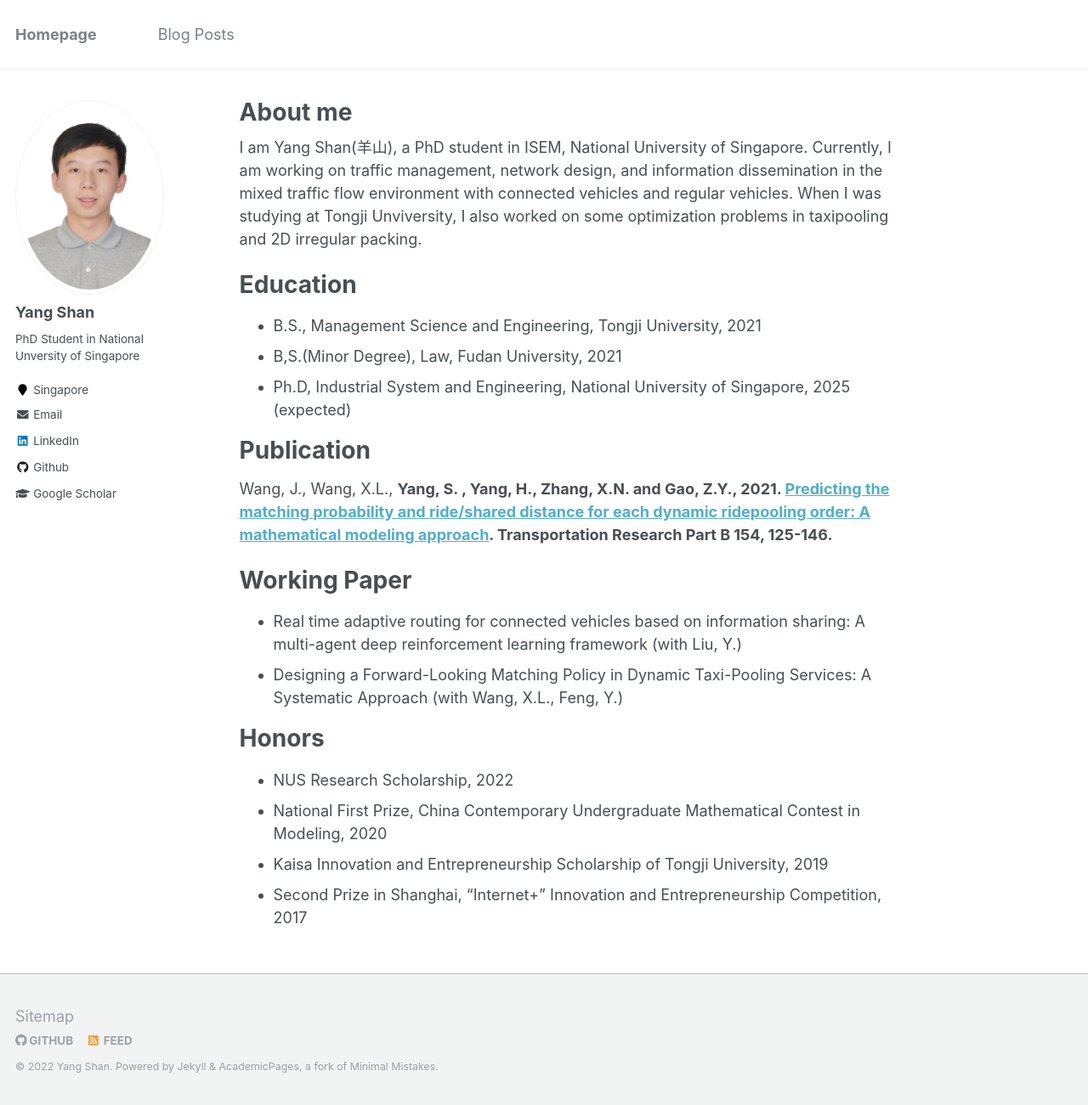
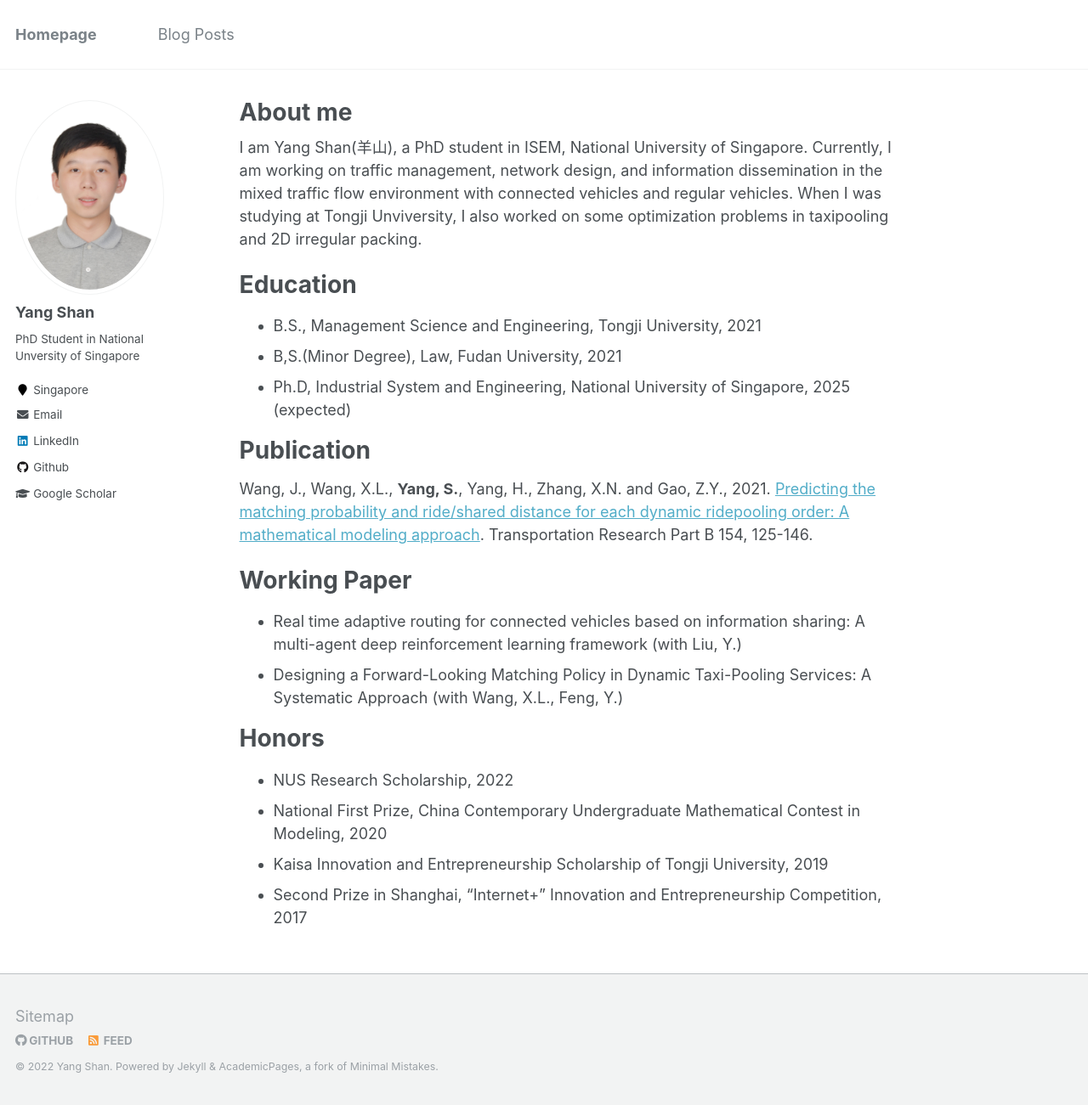
Before and after one commit to seanys/seanys.github.io, a Jekyll site: the page built from _pages/about.md, in a window 1280 px wide and 1301 px high. Shown: the whole window at 85% size. Built offline with Jekyll 4.4.1, drawn with Linux system fonts in a browser that asks for light colours.

```diff
--- a/_pages/about.md
+++ b/_pages/about.md
@@ -18,9 +18,7 @@ Education
 
 Publication
 ======
-Wang, J., Wang, X.L.,
-<b>Yang, S.<b/>
-, Yang, H., Zhang, X.N. and Gao, Z.Y., 2021. [Predicting the matching probability and ride/shared distance for each dynamic ridepooling order: A mathematical modeling approach](https://www.sciencedirect.com/science/article/pii/S0191261521001880). Transportation Research Part B 154, 125-146.
+Wang, J., Wang, X.L., **Yang, S.**, Yang, H., Zhang, X.N. and Gao, Z.Y., 2021. [Predicting the matching probability and ride/shared distance for each dynamic ridepooling order: A mathematical modeling approach](https://www.sciencedirect.com/science/article/pii/S0191261521001880). Transportation Research Part B 154, 125-146.
 
 Working Paper
 ======
```
